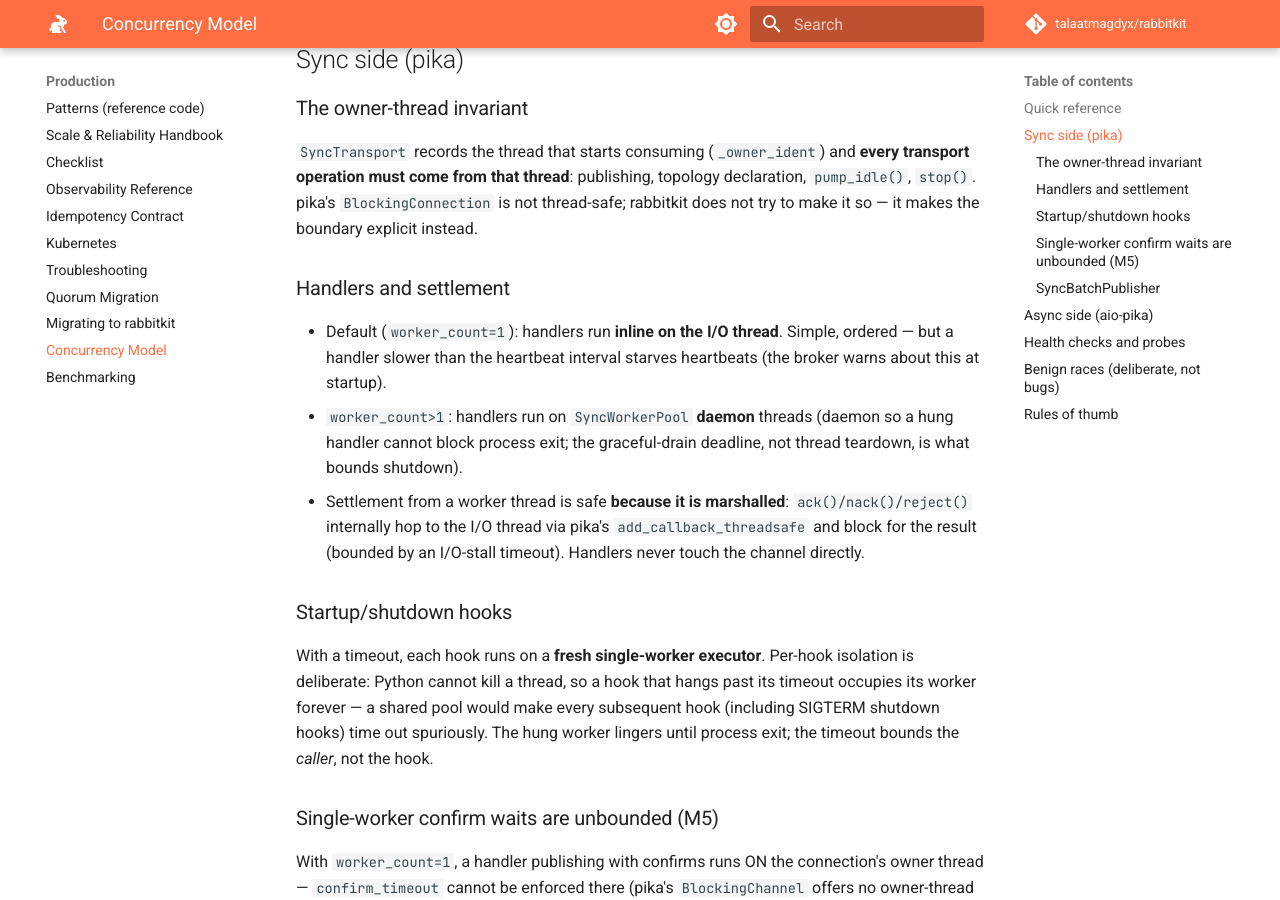
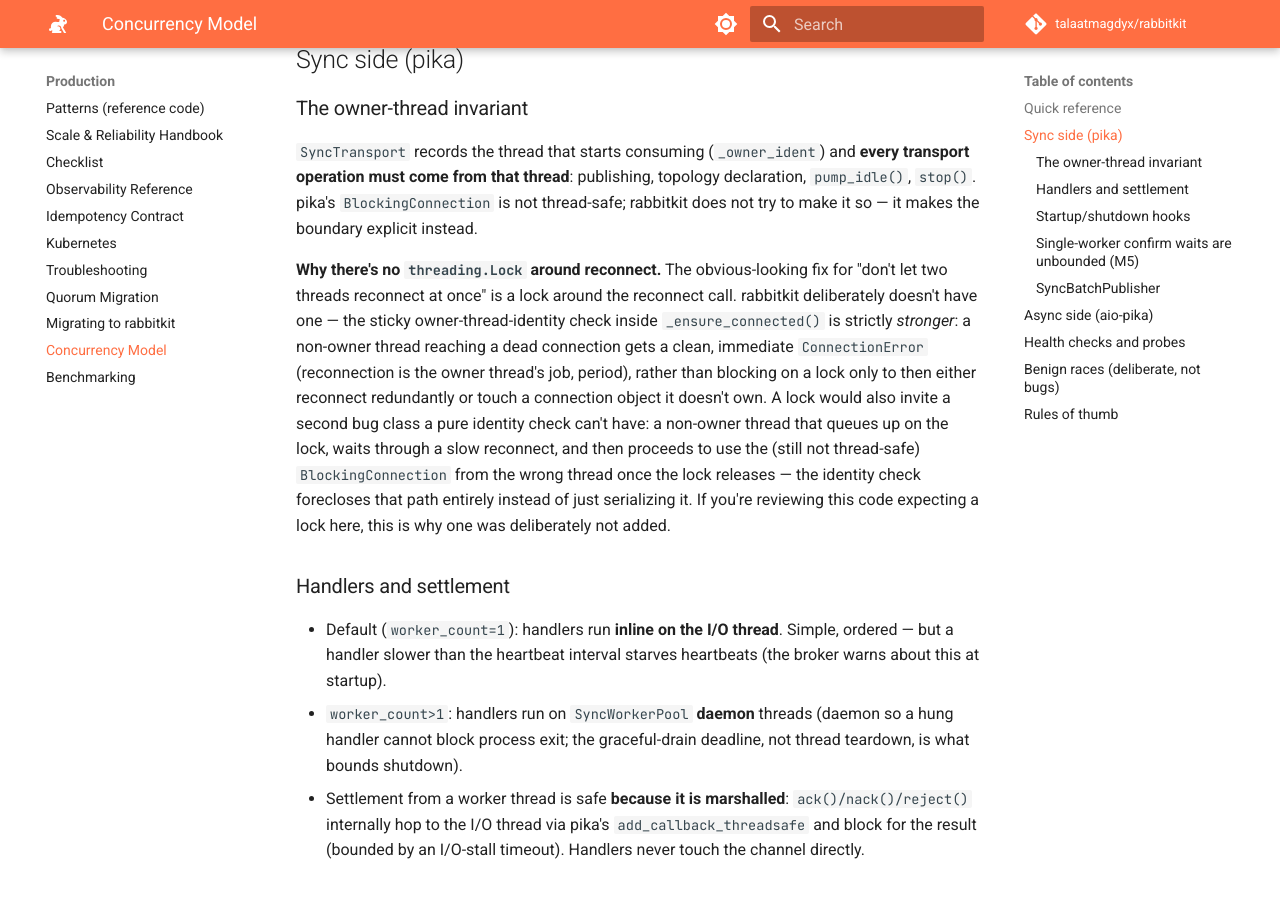
Before and after one commit to talaatmagdyx/rabbitkit, an MkDocs documentation site: the page built from docs/concurrency-model.md, in a window 1280 px wide and 900 px high, scrolled down 1641 px. Built offline with MkDocs 1.6.1 and Material for MkDocs 9.7.7, drawn with Linux system fonts in a browser that asks for light colours; comment, search, counter and statistics services are not loaded; some of the changed text lies outside the part shown.

Commit message:
docs: heartbeat nuance, topology-declare-timeout, no-bare-lock explainers
Four small doc tightenings called out by the production-hardening plan:

- scale.md: explicit "too low" (spurious reconnects) and "too high"
  (hides a wedged consumer from both broker dead-peer detection AND
  rabbitkit's own liveness check) heartbeat guidance, beyond the
  existing "raise it only for monopolizing handlers" note.
- full-guide.md: a topology-declare-timeout note (no dedicated timeout,
  only the connection-level one transitively) and a warning against
  dynamically declaring a queue per request/session/tenant.
- concurrency-model.md: "why there's no threading.Lock/asyncio.Lock
  around reconnection" for both transports, preempting the question for
  a future reviewer.

```diff
--- a/docs/concurrency-model.md
+++ b/docs/concurrency-model.md
@@ -39,6 +39,22 @@ them from.
 thread**: publishing, topology declaration, `pump_idle()`, `stop()`.
 pika's `BlockingConnection` is not thread-safe; rabbitkit does not try
 to make it so — it makes the boundary explicit instead.
+
+**Why there's no `threading.Lock` around reconnect.** The obvious-looking
+fix for "don't let two threads reconnect at once" is a lock around the
+reconnect call. rabbitkit deliberately doesn't have one — the sticky
+owner-thread-identity check inside `_ensure_connected()` is strictly
+*stronger*: a non-owner thread reaching a dead connection gets a clean,
+immediate `ConnectionError` (reconnection is the owner thread's job,
+period), rather than blocking on a lock only to then either reconnect
+redundantly or touch a connection object it doesn't own. A lock would
+also invite a second bug class a pure identity check can't have: a
+non-owner thread that queues up on the lock, waits through a slow
+reconnect, and then proceeds to use the (still not thread-safe)
+`BlockingConnection` from the wrong thread once the lock releases — the
+identity check forecloses that path entirely instead of just
+serializing it. If you're reviewing this code expecting a lock here,
+this is why one was deliberately not added.
 
 ### Handlers and settlement
 
@@ -102,6 +118,15 @@ Two places work intentionally leaves the loop:
   not CPU parallelism. CPU-heavy handlers need `to_thread`/process pools
   of your own.
 
+**Why there's no `asyncio.Lock` around reconnection either.**
+`AsyncConnectionPool` does hold an `asyncio.Lock`, but it scopes to
+guarding *first-time* connection creation only (so two concurrent
+callers racing to establish the initial connection don't each create
+one). Ongoing reconnection — after that first connect — is owned
+entirely by aio-pika's own `connect_robust()` machinery internally; a
+rabbitkit-level lock wrapped around a process rabbitkit doesn't control
+would serialize nothing real and just add latency for no safety gain.
+
 ## Health checks and probes
 
 Liveness/readiness functions (`broker_liveness`,
```
Also changed, not shown: CHANGELOG.md (+17 -0 lines), docs/guide/full-guide.md (+23 -0 lines), docs/production/scale.md (+18 -0 lines).
